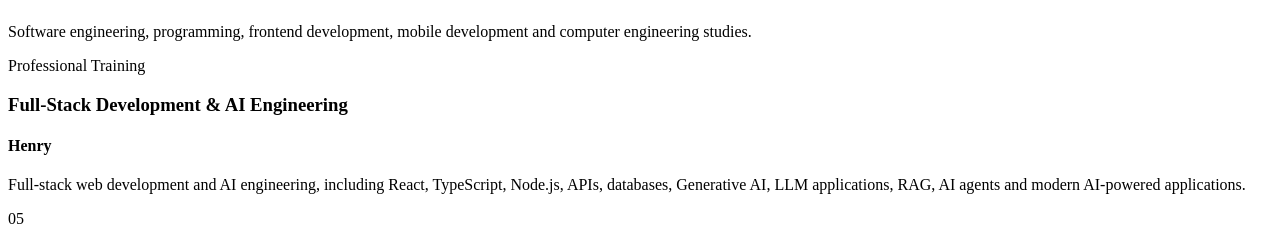
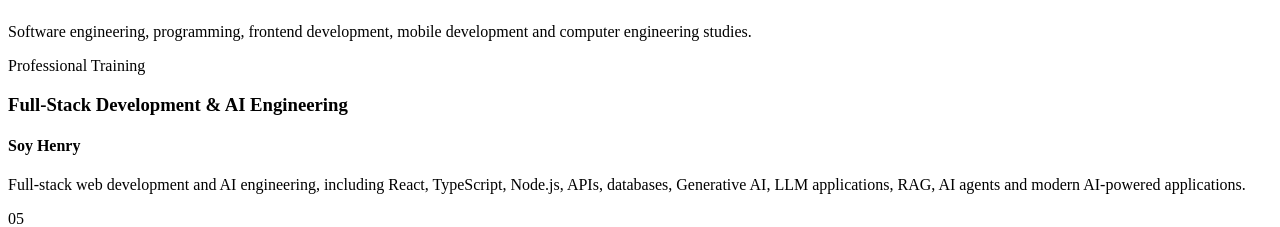
Before and after one commit to WebsterFever/portfoglio, a React (Vite) app in the folder client/: page / in a window 1280 px wide. Shown: the part 1720-1947 px from the top of the page. Built offline with nearby package versions, Linux system fonts and the light colour scheme; no server answers; the HTML template or start-up script is replaced by a standard one.

Commit message:
feat: add Henry Full-Stack and AI Engineering education

```diff
--- a/client/src/App.jsx
+++ b/client/src/App.jsx
@@ -101,7 +101,7 @@
   },
   {
     program: 'Full-Stack Development & AI Engineering',
-    school: 'Henry',
+    school: 'Soy Henry',
     period: 'Professional Training',
     description:
       'Full-stack web development and AI engineering, including React, TypeScript, Node.js, APIs, databases, Generative AI, LLM applications, RAG, AI agents and modern AI-powered applications.',
```
